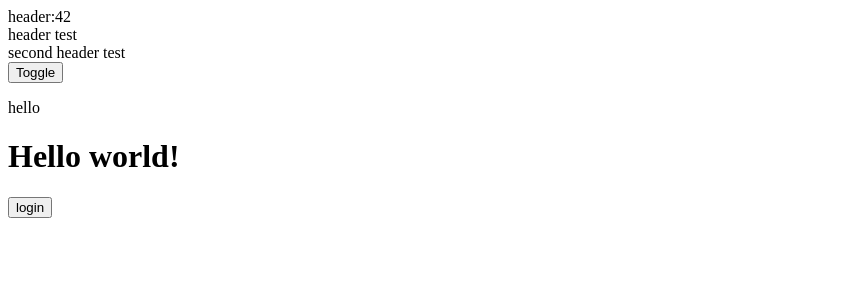
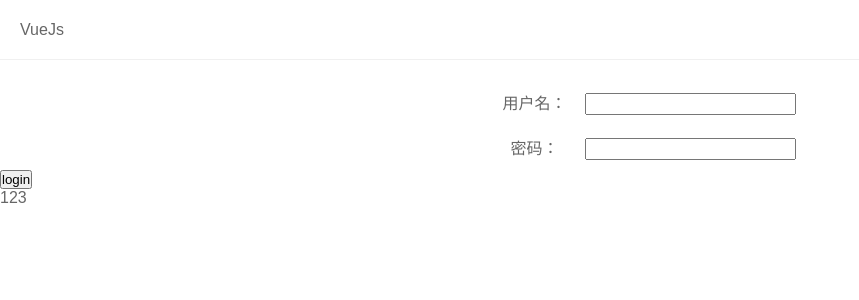
Before and after one commit to trivialmonster/vuejs, a Vue app: page /#/login in a window 1280 px wide. Shown: the top 300 px of the page, without its empty margins (0-859 px from the left). Built offline with nearby package versions, Linux system fonts and the light colour scheme.

Commit message:
vuex learning

```diff
--- /dev/null
+++ b/src/component/common/Header.less
@@ -0,0 +1,6 @@
+.Header {
+    height: 60px;
+    line-height: 60px;
+    padding: 0 20px;
+    border-bottom: 1px solid #f0f0f0;
+}
--- a/src/component/common/Header.vue
+++ b/src/component/common/Header.vue
@@ -1,16 +1,23 @@
 <template>
     <div id="Header" class="Header">
-        header:{{title}}
-        <div>
-            <slot name="first"/>
-        </div>
-        <slot name="second"/>
+        <span>VueJs</span>
+
+        <span v-if="type !== 'login'">
+            test
+        </span>
+        <!--{{type}}-->
+        <!--<div>-->
+            <!--<slot name="first"/>-->
+        <!--</div>-->
+        <!--<slot name="second"/>-->
     </div>
 </template>
 
 <script>
+    import './Header.less';
+
     export default {
-        props: ['title'],
+        props: ['type'],
 //        props: {
 //            title: Number
 //        },
--- a/src/component/common/Test.vue
+++ b/src/component/common/Test.vue
@@ -1,20 +1,20 @@
-<!--<template>-->
-    <!--<div id="Test" class="Test">-->
-        <!---->
-    <!--</div>-->
-<!--</template>-->
+<template>
+    <div id="Test" class="Test">
+        <div @click="testFn">123</div>
+    </div>
+</template>
 
 <script>
     export default {
-        render: function (createElement) {
-            return createElement(
-                'h' + this.level,   // 标签名称
-                this.$slots.default // 子元素数组
-            )
-        },
+//        render: function (createElement) {
+//            return createElement(
+//                'h' + this.level,   // 标签名称
+//                this.$slots.default // 子元素数组
+//            )
+//        },
 //        render: function (h) {
 //            return (
-//                <div>11111</div>
+//                <div>{this.level}</div>
 //            )
 //        },
         props: {
@@ -27,6 +27,12 @@
             return {}
         },
         mounted: function () {
+//            console.log(this.$parent);
+        },
+        methods: {
+            testFn: function () {
+                this.$emit('testClickFn', 123);
+            }
         }
     }
 </script>
--- a/src/index.js
+++ b/src/index.js
@@ -2,6 +2,9 @@ import Vue from 'vue';
 import router from './route';
 import store from './store';
 // import App from './view/App.vue';
+
+require('./style/global.less');
+require('./index.less');
 
 new Vue({
     el: '#root',
--- a/src/route/index.js
+++ b/src/route/index.js
@@ -3,8 +3,8 @@ import Router from 'vue-router';
 import * as ROUTES from '../constant/routes';
 
 //  路由懒加载
-const Login = () => import('../view/Login/Login.vue');
-const Homepage = () => import('../view/Homepage/Homepage.vue');
+const Login = () => import('../views/Login/Login.vue');
+const Homepage = () => import('../views/Homepage/Homepage.vue');
 
 Vue.use(Router);
 
--- a/src/view/Login/Login.less
+++ /dev/null
@@ -1,9 +0,0 @@
-.Login {
-
-    .g-fade-enter-active, .g-fade-leave-active {
-        transition: opacity .5s;
-    }
-    .g-fade-enter, .g-fade-leave-to {
-        opacity: 0;
-    }
-}
--- a/src/view/Login/Login.vue
+++ /dev/null
@@ -1,70 +0,0 @@
-<template>
-    <div id="login" class="Login">
-        <Header :title="42">
-            <template #first>header test</template>
-            <template #second>second header test</template>
-        </Header>
-        <button v-on:click="show = !show">
-            Toggle
-        </button>
-        <transition appear name="g-fade">
-            <p v-if="show">hello</p>
-        </transition>
-
-        <div>
-            <Test :level="1">
-                <div>
-                    <span>Hello world!</span>
-                </div>
-            </Test>
-        </div>
-
-        <button @click="loginFn">login</button>
-    </div>
-</template>
-
-<script>
-    import Header from '../../component/common/Header.vue';
-    import Test from '../../component/common/Test.vue';
-    import './Login.less';
-
-    export default {
-        components: {
-            Header,
-            Test
-        },
-        data () {
-            return {
-                show: true
-            }
-        },
-        computed: {},
-//        provide: function () {
-//            return {
-//                getMap: '1111'
-//            }
-//        }
-        mounted() {
-//            console.log(this.$store.getters.getLoginStatus);
-            setTimeout(() => {
-//                this.$store.commit('countAdd', {
-//                    addNum: 10
-//                });
-//                this.$store.commit({
-//                    type: 'countAdd',/
-//                    addNum: 10
-//                });
-                this.$store.dispatch({
-                    type: 'LOGIN',
-//                    addNum: 10
-                });
-//                console.log(this.$store.getters.getLoginStatus);
-            }, 3000);
-        },
-        methods: {
-            loginFn: function () {
-                this.$router.push('/homepage');
-            }
-        }
-    }
-</script>
--- a/src/view/Homepage/Homepage.vue
+++ b/src/views/Homepage/Homepage.vue
@@ -1,13 +1,16 @@
 <template>
     <div id="Homepage" class="Homepage">
+        <Header />
         Homepage
     </div>
 </template>
 
 <script>
+    import Header from '../../component/common/Header.vue';
+
     export default {
         components: {
-
+            Header
         },
         computed: {},
         data () {
--- /dev/null
+++ b/src/views/Login/Login.less
@@ -0,0 +1,18 @@
+.Login {
+
+    .container {
+        margin: 0 auto;
+        padding-top: 20px;
+        text-align: center;
+
+        > div {
+            padding: 10px 0;
+            > span {
+                &:nth-child(1) {
+                    display: inline-block;
+                    min-width: 100px;
+                }
+            }
+        }
+    }
+}
--- /dev/null
+++ b/src/views/Login/Login.vue
@@ -0,0 +1,78 @@
+<template>
+    <div id="login" class="Login">
+        <Header :type="'login'">
+            <template #first>header test</template>
+            <template #second>second header test</template>
+        </Header>
+
+        <div class="container">
+            <div>
+                <span>用户名：</span>
+                <span><input v-model="userName" type="text" /></span>
+            </div>
+            <div>
+                <span>密码：</span>
+                <span><input v-model="passWord" type="password" /></span>
+            </div>
+        </div>
+
+        <button @click="loginFn">login</button>
+        <Test :level="1" @testClickFn="testClickFn" />
+    </div>
+</template>
+
+<script>
+    import Header from '../../component/common/Header.vue';
+    import Test from '../../component/common/Test.vue';
+    import './Login.less';
+
+    export default {
+        components: {
+            Header,
+            Test
+        },
+        data () {
+            return {
+                userName: '',
+                passWord: ''
+            }
+        },
+        computed: {},
+//        provide: function () {
+//            return {
+//                getMap: '1111'
+//            }
+//        }
+        watch: {
+
+        },
+        created() {
+            console.log('created');
+        },
+        beforeMount() {
+            console.log('beforeMount');
+        },
+        mounted() {
+            console.log('mounted');
+            console.log(this.$el);
+        },
+        beforeUpdate() {
+            console.log('beforeUpdate');
+        },
+        updated() {
+            console.log('updated');
+        },
+        methods: {
+            loginFn: function () {
+                this.$store.dispatch({
+                    type: 'LOGIN',
+//                    addNum: 10
+                });
+                this.$router.push('/homepage');
+            },
+            testClickFn: function (value) {
+                console.log('parent method done' + value);
+            }
+        }
+    }
+</script>
```
Also changed, not shown: src/views/App.vue (renamed from src/view/App.vue).
